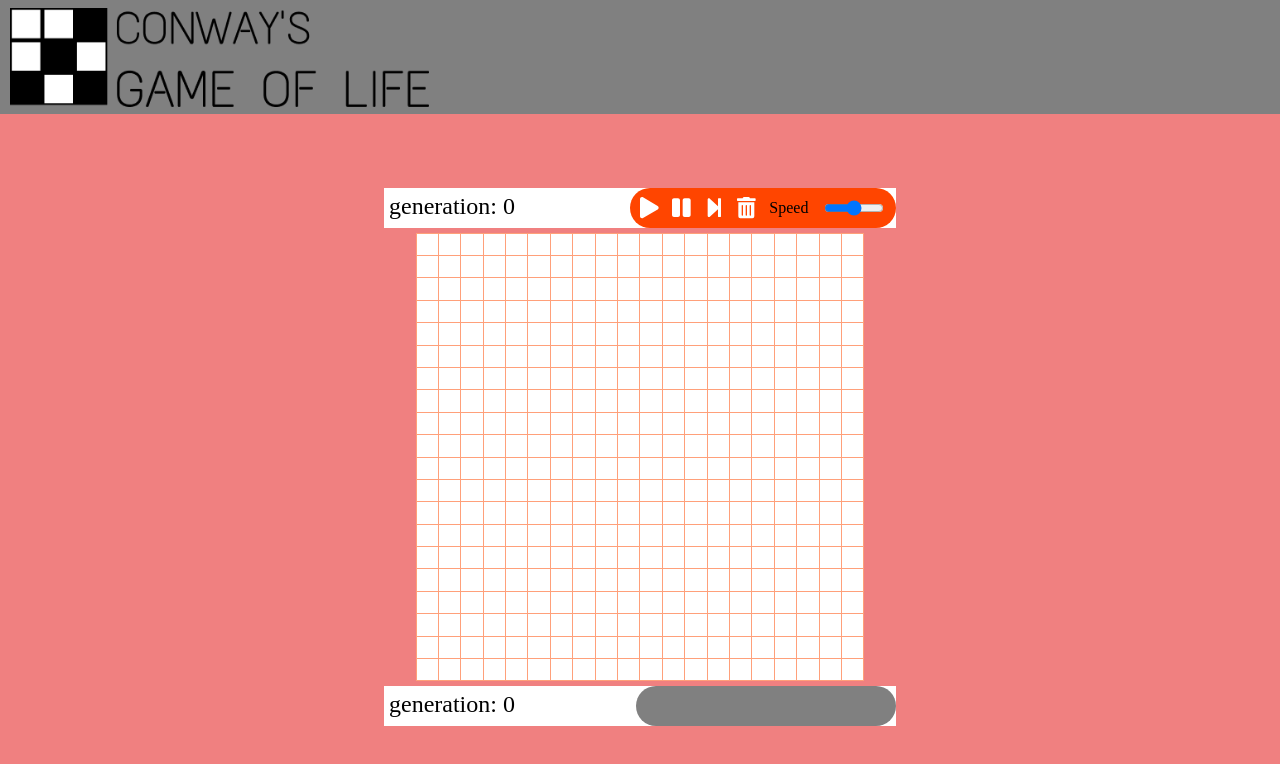
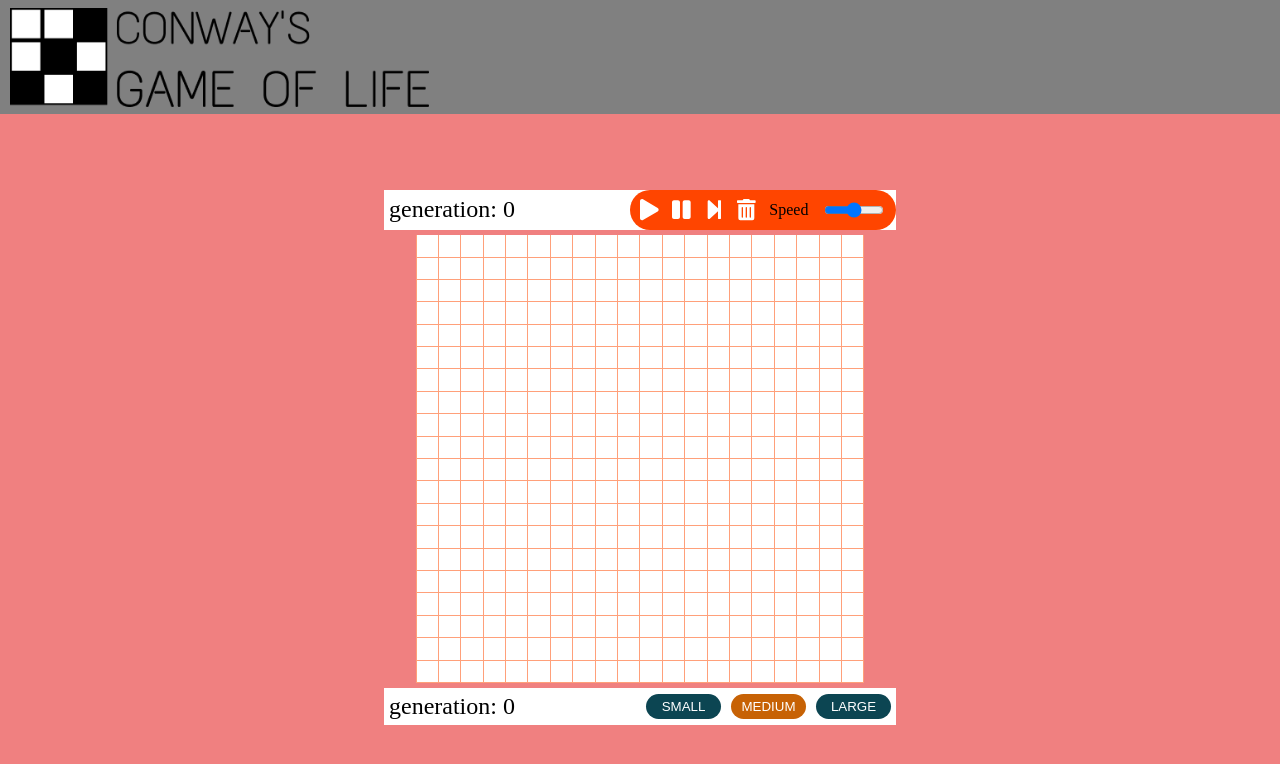
Before and after one commit to AryMF/ConwaysGameOfLife, a React (Create React App) app: page / in a window 1280 px wide. Shown: the top 764 px of the page. Built offline with nearby package versions, Linux system fonts and the light colour scheme; a web font is replaced by a local one.

Commit message:
:sparkles: Added buttons to set the grid size

```diff
--- a/src/components/GameArea/GameArea.Style.jsx
+++ b/src/components/GameArea/GameArea.Style.jsx
@@ -14,6 +14,7 @@ const BarContainer = styled.div `
     display: flex;
     justify-content: flex-end;
     flex-direction: row;
+    align-items: center;
     width: 40vw;
     min-width: fit-content;
     margin: 5px;
@@ -55,4 +56,18 @@ const GridPlaceholder = styled.div `
     }
 `;
 
-export { Main, BarContainer, StartBarPlaceHolder, CounterText, GridPlaceholder };
+const ButtonStyled = styled.button `
+    width: 75px;
+    height: 25px;
+    border-radius: 15px;
+    border: none;
+    background-color: ${props => props.isActive ? '#C76205' : '#0C4552'};
+    color: white;
+    margin: 0px 5px;
+
+    :hover {
+        background-color: #0D6072;
+    }
+`;
+
+export { Main, BarContainer, CounterText, ButtonStyled, StartBarPlaceHolder, GridPlaceholder };
--- a/src/components/GameArea/GameArea.component.jsx
+++ b/src/components/GameArea/GameArea.component.jsx
@@ -20,7 +20,6 @@ function GameArea() {
 		const size = gameConfigurations.gridSize;
 		const auxArray = new Array(size).fill().map(()=>Array(size).fill(false));
 		setCellArray(auxArray);
-		console.log('hola ', auxArray);
 	};
 
 	useEffect(() => {
@@ -33,6 +32,13 @@ function GameArea() {
 			tempArray[row][col] = !tempArray[row][col];
 			setCellArray(tempArray);
 		}
+	};
+
+	const updateGridSize = (size) => {
+		let newConfiguration = {};
+		newConfiguration = Object.assign(newConfiguration, gameConfigurations);
+		newConfiguration.gridSize = size;
+		setGameConfigurations(newConfiguration);
 	};
 
 	return (
@@ -54,7 +60,24 @@ function GameArea() {
 				<Styles.CounterText>
                     generation: {generationCounter}
 				</Styles.CounterText>
-				<Styles.StartBarPlaceHolder />
+				<Styles.ButtonStyled
+					isActive={gameConfigurations.gridSize === smallGrid ? true : false}
+					onClick={() => updateGridSize(smallGrid)}
+				>
+					SMALL
+				</Styles.ButtonStyled>
+				<Styles.ButtonStyled
+					isActive={gameConfigurations.gridSize === mediumGrid ? true : false}
+					onClick={() => updateGridSize(mediumGrid)}
+				>
+					MEDIUM
+				</Styles.ButtonStyled>
+				<Styles.ButtonStyled
+					isActive={gameConfigurations.gridSize === largeGrid ? true : false}
+					onClick={() => updateGridSize(largeGrid)}
+				>
+					LARGE
+				</Styles.ButtonStyled>
 			</Styles.BarContainer>
 		</Styles.Main>
 	);
```
